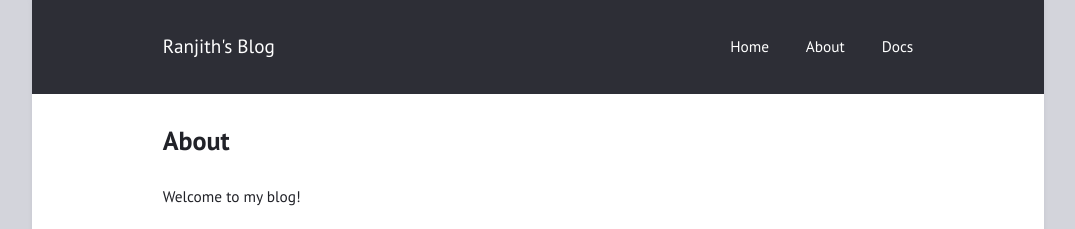
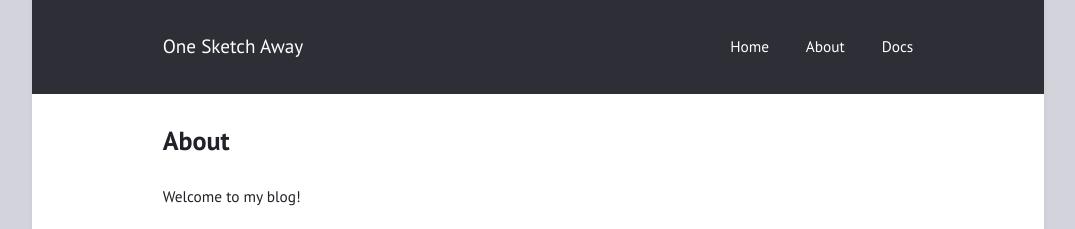
Before and after one commit to cvranjith/cvranjith.github.io, a Jekyll site: the page built from README.md, in a window 1280 px wide. Shown: the top 229 px of the page, without its empty margins (102-1177 px from the left). Built offline with Jekyll 4.4.1, drawn with Linux system fonts in a browser that asks for light colours.

Commit message:
Update _config.yml

```diff
--- a/_config.yml
+++ b/_config.yml
@@ -1,4 +1,4 @@
-title: "Ranjith's Blog"
+title: "One Sketch Away"
 author: "Ranjith Vijayan"
 description: "Made with <b style=\"color: #f45;\">&lt;3</b>"
 permalink: /:title/
```
